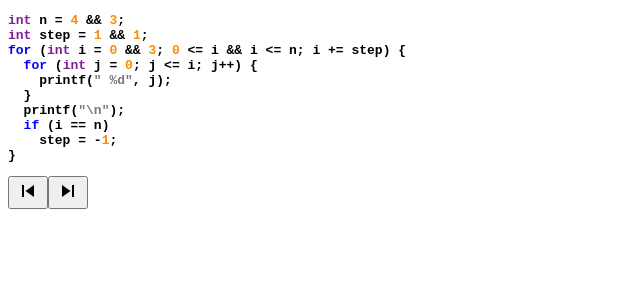
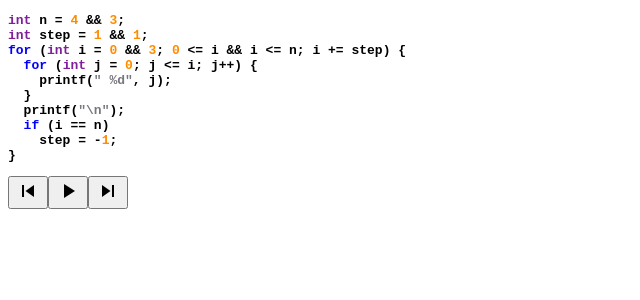
Before and after one commit to Explik/c-simulator-1, a Vue app: page / in a window 1280 px wide. Shown: the top 300 px of the page, without its empty margins (0-640 px from the left). Built offline with nearby package versions, Linux system fonts and the light colour scheme.

Commit message:
Adding play button for automatic step forward

```diff
--- a/src/components/SimulatorComponent.vue
+++ b/src/components/SimulatorComponent.vue
@@ -4,6 +4,8 @@
     <variable-component :variables="this.currentVariables" />
     <div>
       <button @click="stepBackward" style="display: inline-block"><i class="material-icons">skip_previous</i></button>
+      <button v-if="!isPlaying" @click="startPlaying" style="display: inline-block"><i class="material-icons">play_arrow</i></button>
+      <button v-else @click="stopPlaying" style="display: inline-block"><i class="material-icons">pause</i></button>
       <button @click="stepForward" style="display: inline-block"><i class="material-icons">skip_next</i></button>
     </div>
   </div>
@@ -27,7 +29,9 @@
   components: {SourceComponent, VariableComponent},
   data() {
     return {
-      states: [this.initialState]
+      states: [this.initialState],
+      isPlaying: false,
+      playInterval: undefined
     };
   },
   computed: {
@@ -61,6 +65,14 @@
       console.log("step backward");
       if (this.states.length > 1)
         this.states = this.states.slice(0, -1);
+    },
+    startPlaying: function() {
+      this.isPlaying = true;
+      this.playInterval = setInterval(() => this.stepForward(), 700);
+    },
+    stopPlaying: function() {
+      this.isPlaying = false;
+      clearInterval(this.playInterval);
     }
   }
 }
```
